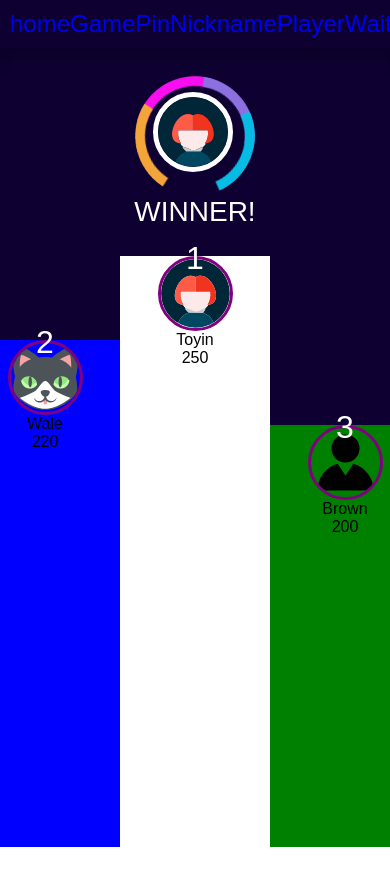
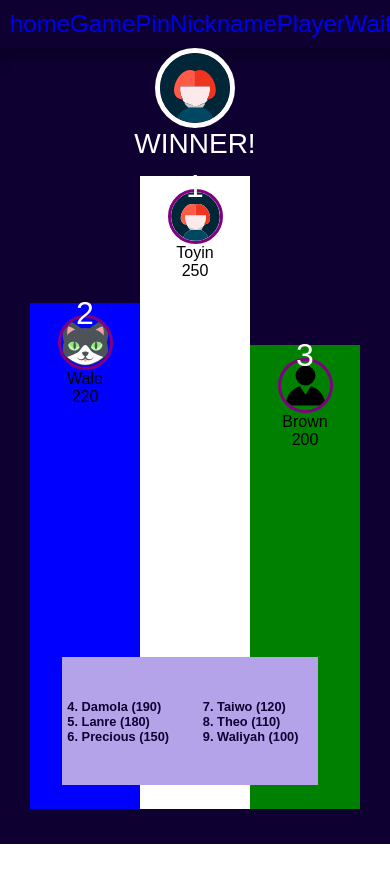
Before and after one commit to mr-funtor/class-kahoot, a React (Vite) app: page /finalleaderBoard in a window 390 px wide. Shown: the top 886 px of the page. After the commit the page ends 844 px from the top, so only its background shows below. Built offline with nearby package versions, Linux system fonts and the light colour scheme; a web font is replaced by a local one.

Commit message:
finalLeaderboard and responsiveness

```diff
--- a/src/pages/FinalLeaderboard/finalLeaderboard.module.css
+++ b/src/pages/FinalLeaderboard/finalLeaderboard.module.css
@@ -4,7 +4,6 @@
   justify-content: center;
   /* align-items: end; */
   height: 100vh;
-  position: relative;
   /* background-color: white; */
 }
 
@@ -21,8 +20,8 @@
   align-items: center;
   z-index: 1;
   position: absolute;
-  bottom: -5rem;
-  left: 31rem;
+  bottom: 2rem;
+  left: 4rem;
 }
 
 .otherPositions ol {
@@ -37,7 +36,7 @@
   flex-direction: column;
   align-items: center;
   justify-content: center;
-  gap: 1em;
+  gap: 1rem;
 }
 
 .leaderBoard {
@@ -45,6 +44,7 @@
   align-items: flex-end;
   justify-content: center;
   color: black;
+  position: relative;
 }
 
 .imageDiv {
@@ -55,13 +55,14 @@
 }
 
 .images {
+  margin-top: 0.8rem;
   width: 50%;
   border: 3px solid purple;
   border-radius: 100%;
 }
 
 .bars {
-  width: 150px;
+  width: 170px;
   display: flex;
   flex-direction: column;
   align-items: center;
@@ -69,7 +70,7 @@
 }
 
 .firstPlace {
-  height: 70vh;
+  height: 75vh;
   background-color: white;
   position: relative;
 }
@@ -79,7 +80,7 @@
   position: relative;
 }
 .thirdPlace {
-  height: 50vh;
+  height: 55vh;
   background-color: green;
   position: relative;
 }
@@ -89,7 +90,71 @@
 
 .score {
   position: absolute;
-  top: -1rem;
+  top: -0.5rem;
   font-size: 2rem;
   color: #fff;
 }
+
+@media screen and (max-width: 500px) {
+  .bars {
+    width: 110px;
+  }
+  .otherPositions {
+    width: 16rem;
+    height: 8rem;
+    font-size: 0.8rem;
+    bottom: 1.5rem;
+    left: 2rem;
+  }
+}
+
+@media screen and (max-width: 289px) {
+  .bars {
+    width: 80px;
+  }
+  .otherPositions {
+    width: 13rem;
+    height: 8rem;
+    font-size: 0.6rem;
+    bottom: 1.5rem;
+    left: 1rem;
+  }
+}
+
+@media screen and (max-width: 213px) {
+  .bars {
+    width: 80px;
+  }
+  .otherPositions {
+    width: 13rem;
+    height: 8rem;
+    font-size: 0.6rem;
+    bottom: -13rem;
+    left: -3rem;
+  }
+  .leaderBoard {
+    display: flex;
+    flex-direction: column;
+    position: relative;
+  }
+
+  .firstPlace {
+    height: 22vh;
+    border-radius: 25rem;
+    z-index: 1;
+  }
+  .secondPlace {
+    height: 20vh;
+    border-radius: 25rem;
+    position: absolute;
+    top: 2rem;
+    left: 4rem;
+  }
+  .thirdPlace {
+    height: 15vh;
+    border-radius: 25rem;
+    position: absolute;
+    top: 4rem;
+    right: 4rem;
+  }
+}
--- a/src/pages/FinalLeaderboard/index.jsx
+++ b/src/pages/FinalLeaderboard/index.jsx
@@ -1,5 +1,4 @@
 import styles from "./finalLeaderboard.module.css";
-import LoadingSpinner from "../../components/LoadingSpinner";
 
 import {
   img1,
@@ -46,26 +45,7 @@ const FinalLeaderboard = () => {
 
   return (
     <div className={styles.finalLeaderBoard}>
-      <div positionContainer>
-        <div className={styles.otherPositions}>
-          <ol start="4">
-            <div>
-              <li>Username (score)</li>
-              <li>Username (score)</li>
-              <li>Username (score)</li>
-            </div>
-            <div>
-              <li>Username (score)</li>
-              <li>Username (score)</li>
-              <li>Username (score)</li>
-            </div>
-          </ol>
-        </div>
-      </div>
-
-      <div className={styles.finalLeaderBoard}>
       <div className={styles.imageDiv}>
-          <LoadingSpinner size="120px">
         <img
           style={{
             width: "80px",
@@ -75,10 +55,34 @@ const FinalLeaderboard = () => {
           src={sortedPlayers[0].image}
           alt={sortedPlayers[0].name}
         />
-          </LoadingSpinner>
+
         <p>WINNER!</p>
       </div>
       <div className={styles.leaderBoard}>
+        <div positionContainer>
+          <div className={styles.otherPositions}>
+            <ol start="4">
+              <div>
+                {sortedPlayers.slice(3, 6).map((player) => {
+                  return (
+                    <li
+                      key={Math.random()}
+                    >{`${player.name} (${player.score})`}</li>
+                  );
+                })}
+              </div>
+              <div>
+                {sortedPlayers.slice(6, sortedPlayers.length).map((player) => {
+                  return (
+                    <li
+                      key={Math.random()}
+                    >{`${player.name} (${player.score})`}</li>
+                  );
+                })}
+              </div>
+            </ol>
+          </div>
+        </div>
         <div className={`${styles.bars} ${styles.secondPlace}`}>
           <p className={styles.score}>2</p>
           <img className={styles.images} src={secondPlace.img} alt="" />
@@ -99,7 +103,6 @@ const FinalLeaderboard = () => {
         </div>
       </div>
     </div>
-    </div>
   );
 };
 
```
Lines whose indentation alone changed are shown as unchanged.
